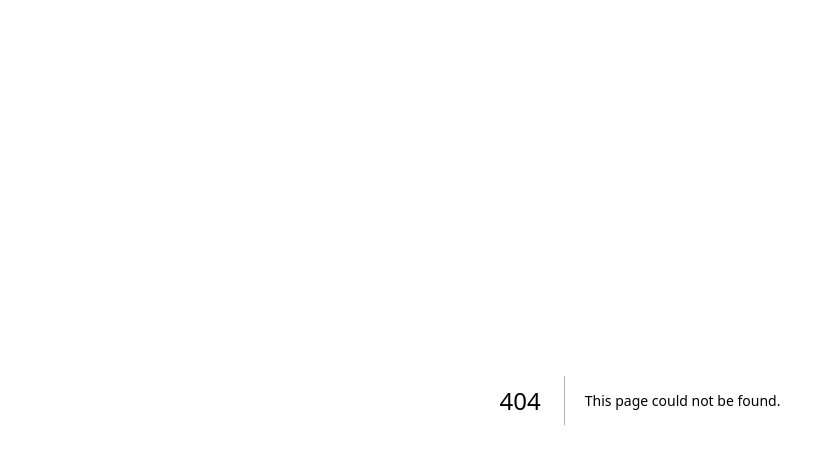
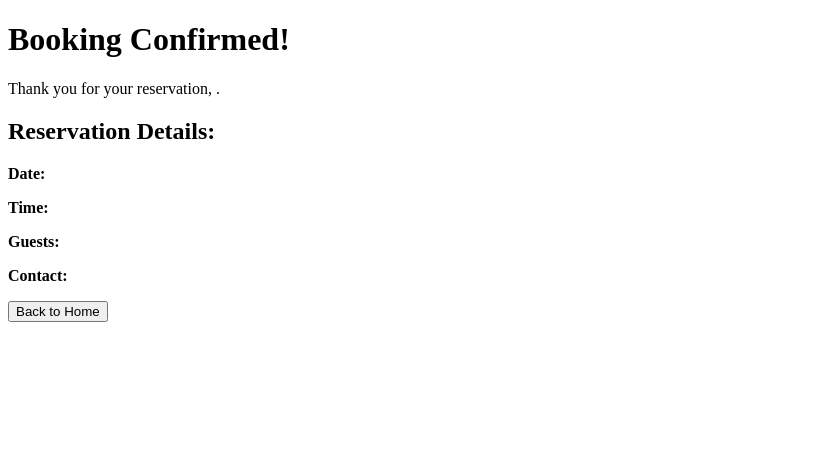
Before and after one commit to Abhi-Ptdr/TableBookingApp, a Next.js app: page /confirmation in a window 1280 px wide. Before the commit this address had no page. Shown: the top 464 px of the page, without its empty margins (0-835 px from the left). Built offline with nearby package versions, Linux system fonts and the light colour scheme.

Commit message:
Confiramation page with details implemented

```diff
--- /dev/null
+++ b/src/app/confirmation/page.js
@@ -0,0 +1,41 @@
+"use client";
+
+import { useSearchParams } from "next/navigation";
+
+export default function ConfirmationPage() {
+  const searchParams = useSearchParams();
+
+  const name = searchParams.get("name");
+  const contact = searchParams.get("contact");
+  const date = searchParams.get("date");
+  const time = searchParams.get("time");
+  const guests = searchParams.get("guests");
+
+  return (
+    <div className="max-w-xl mx-auto mt-10 text-center">
+      <h1 className="text-2xl font-bold mb-4">Booking Confirmed!</h1>
+      <p className="mb-6">Thank you for your reservation, {name}.</p>
+      <div className="border p-4 rounded bg-gray-100">
+        <h2 className="font-bold mb-2">Reservation Details:</h2>
+        <p>
+          <strong>Date:</strong> {date}
+        </p>
+        <p>
+          <strong>Time:</strong> {time}
+        </p>
+        <p>
+          <strong>Guests:</strong> {guests}
+        </p>
+        <p>
+          <strong>Contact:</strong> {contact}
+        </p>
+      </div>
+      <button
+        onClick={() => window.location.href = "/"}
+        className="mt-6 px-4 py-2 bg-blue-500 text-white rounded hover:bg-blue-600"
+      >
+        Back to Home
+      </button>
+    </div>
+  );
+}
```
Also changed, not shown: src/components/BookingForm.jsx (+54 -1 lines).
